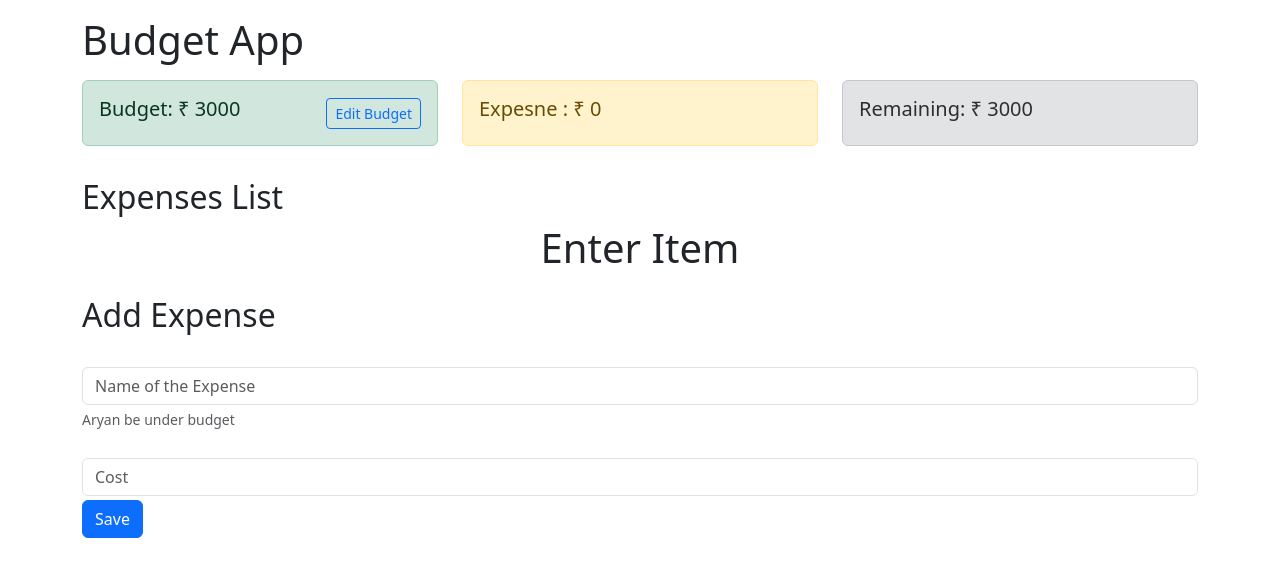
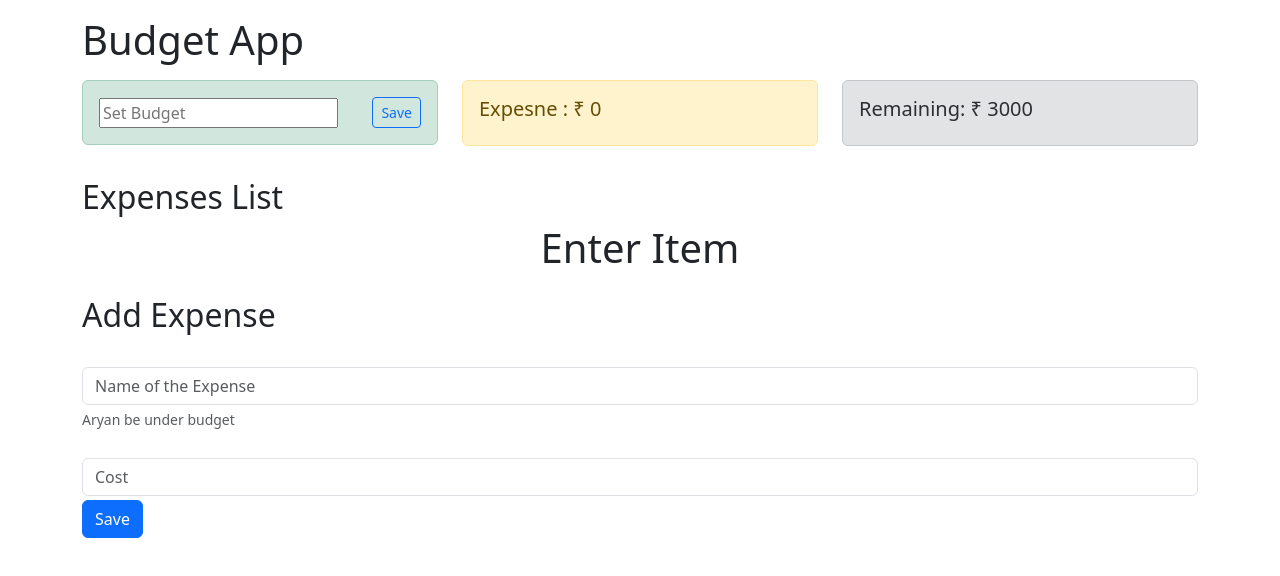
Before and after one commit to WiseyXD/Budget-App, a React (Vite) app: page / in a window 1280 px wide. Both pictures are taken after a click on the button "Edit Budget". Shown: the top 576 px of the page. Built offline with nearby package versions, Linux system fonts and the light colour scheme.

Commit message:
feat : Done with the Edit Budget

```diff
--- a/src/AppContext.jsx
+++ b/src/AppContext.jsx
@@ -17,6 +17,12 @@ const AppReducer = (state, action) => {
 						(expense) => expense.id !== action.payload
 					),
 				],
+			};
+
+		case "NEW_BUDGET":
+			return {
+				...state,
+				budget: action.payload,
 			};
 
 		default:
--- a/src/Components/Budget.jsx
+++ b/src/Components/Budget.jsx
@@ -1,22 +1,52 @@
-import { useContext } from "react";
+import { useContext, useState } from "react";
 import { AppContext } from "../AppContext";
 export default function Budget() {
 	const { budget, dispatch } = useContext(AppContext);
+	let [newBudget, setNewBudget] = useState(false);
+	let [getBudget, setGetBudget] = useState(null);
 	function handleNewBudget() {
-		// 	dispatch({
-		// 		type:"NEW_BUDGET",
-		// 		payload:
-		// 	})
+		setNewBudget(true);
+		console.log("clicked");
 	}
+	function saveNewBudget() {
+		setNewBudget(false);
+
+		dispatch({
+			type: "NEW_BUDGET",
+			payload: getBudget,
+		});
+	}
+
 	return (
 		<div className="alert alert-success d-flex justify-content-between align-items-center">
+			{newBudget ? (
+				<>
+					<input
+						type="number"
+						name=""
+						id=""
+						placeholder="Set Budget"
+						onChange={(e) => setGetBudget(e.target.value)}
+						min={1}
+					/>
+					<button
+						className="btn btn-outline-primary btn-sm m-0"
+						onClick={saveNewBudget}
+					>
+						Save
+					</button>
+				</>
+			) : (
+				<>
 					<h5>Budget: ₹ {budget}</h5>
 					<button
 						className="btn btn-outline-primary btn-sm m-0"
-				onClick={() => handleNewBudget}
+						onClick={handleNewBudget}
 					>
 						Edit Budget
 					</button>
+				</>
+			)}
 		</div>
 	);
 }
```
Lines whose indentation alone changed are shown as unchanged.
